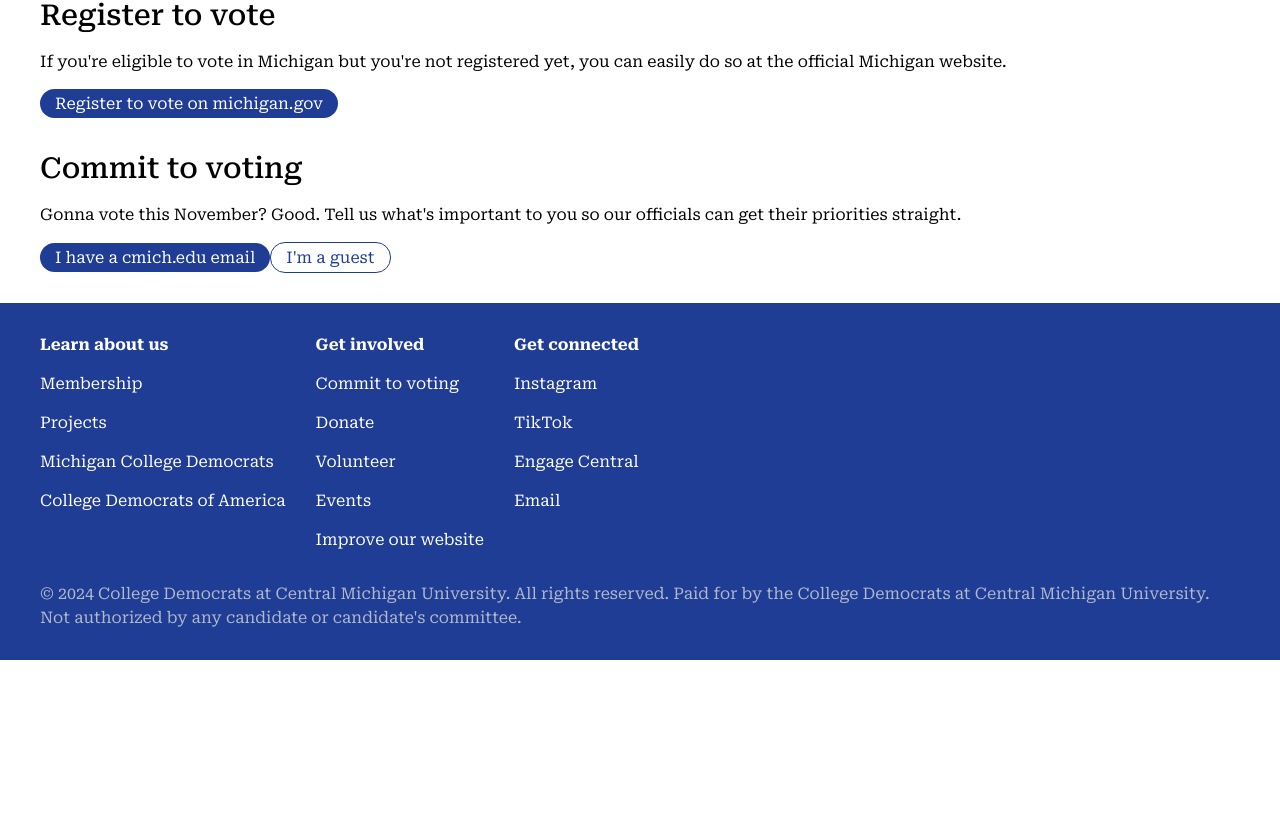
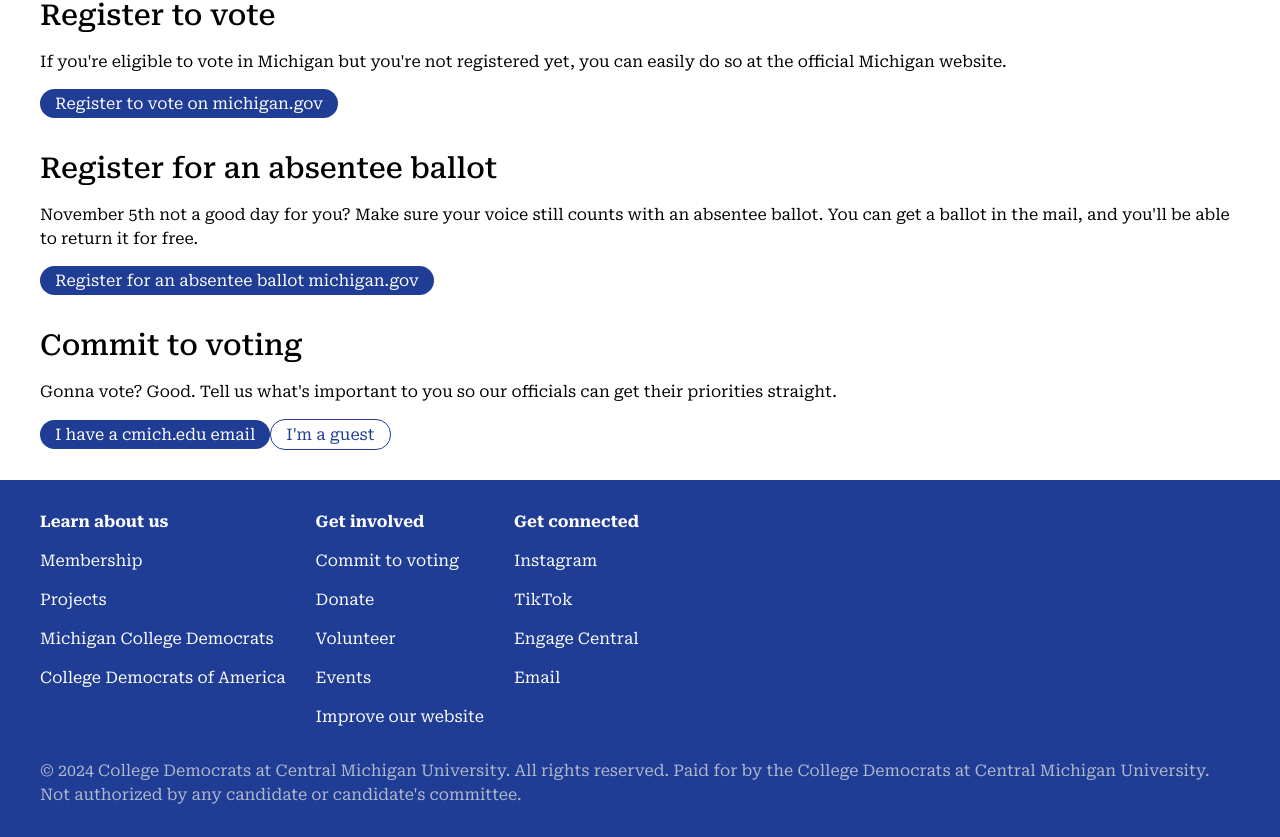
Before and after one commit to cmichdemocrats/website, a React app: page /vote in a window 1280 px wide. Shown: the part 966-1803 px from the top of the page. Before the commit the page ends 1626 px from the top, so only its background shows below. Built offline with nearby package versions, Linux system fonts and the light colour scheme.

Commit message:
Add absentee instructions (#29)
* Add Commit to voting page

* Add absentee instructions

* Merge branch 'production' into commit-to-voting

```diff
--- a/src/pages/VotingInformationPage/VotingInformationPage.tsx
+++ b/src/pages/VotingInformationPage/VotingInformationPage.tsx
@@ -28,8 +28,15 @@ export default function VotingInformationPage() {
         </section>
       </section>
       <section>
+        <h1>Register for an absentee ballot</h1>
+        <p>November 5th not a good day for you? Make sure your voice still counts with an absentee ballot. You can get a ballot in the mail, and you'll be able to return it for free.</p>
+        <section>
+          <button onClick={() => location.href = "https://mvic.sos.state.mi.us/AVApplication/Index"}>Register for an absentee ballot michigan.gov</button>
+        </section>
+      </section>
+      <section>
         <h1>Commit to voting</h1>
-        <p>Gonna vote this November? Good. Tell us what's important to you so our officials can get their priorities straight.</p>
+        <p>Gonna vote? Good. Tell us what's important to you so our officials can get their priorities straight.</p>
         <section>
           <button onClick={() => location.href = "https://forms.office.com/r/JhTGrBygF2"}>I have a cmich.edu email</button>
           <button className="secondary" onClick={() => location.href = "#"}>I'm a guest</button>
```
